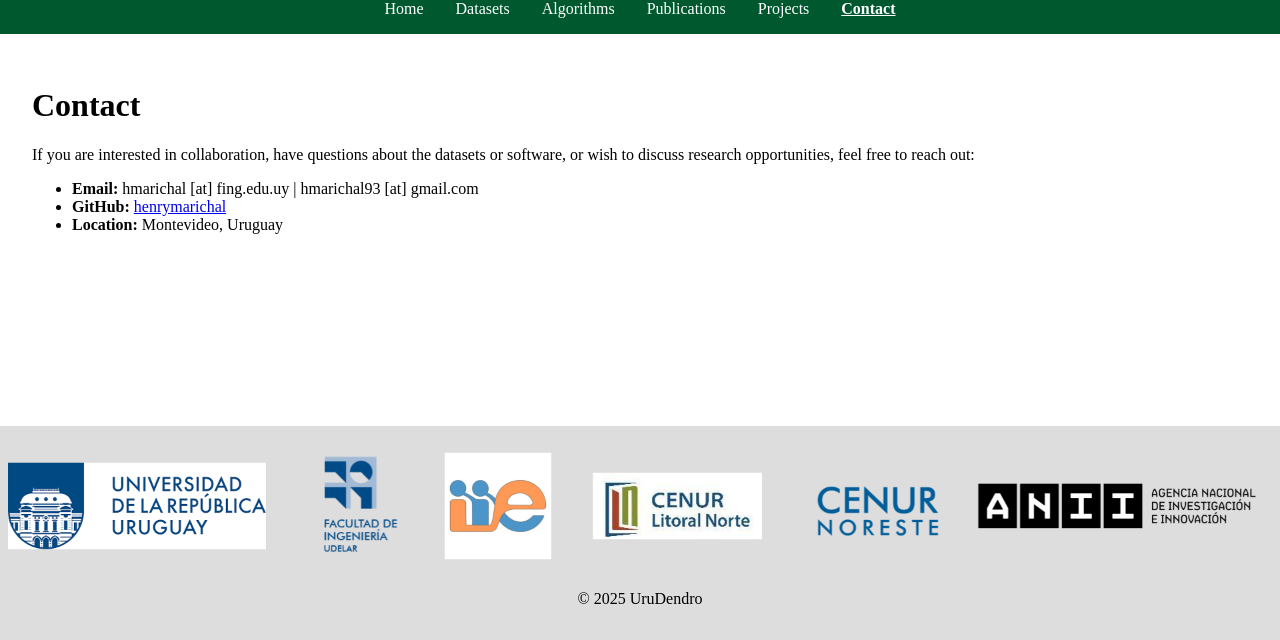
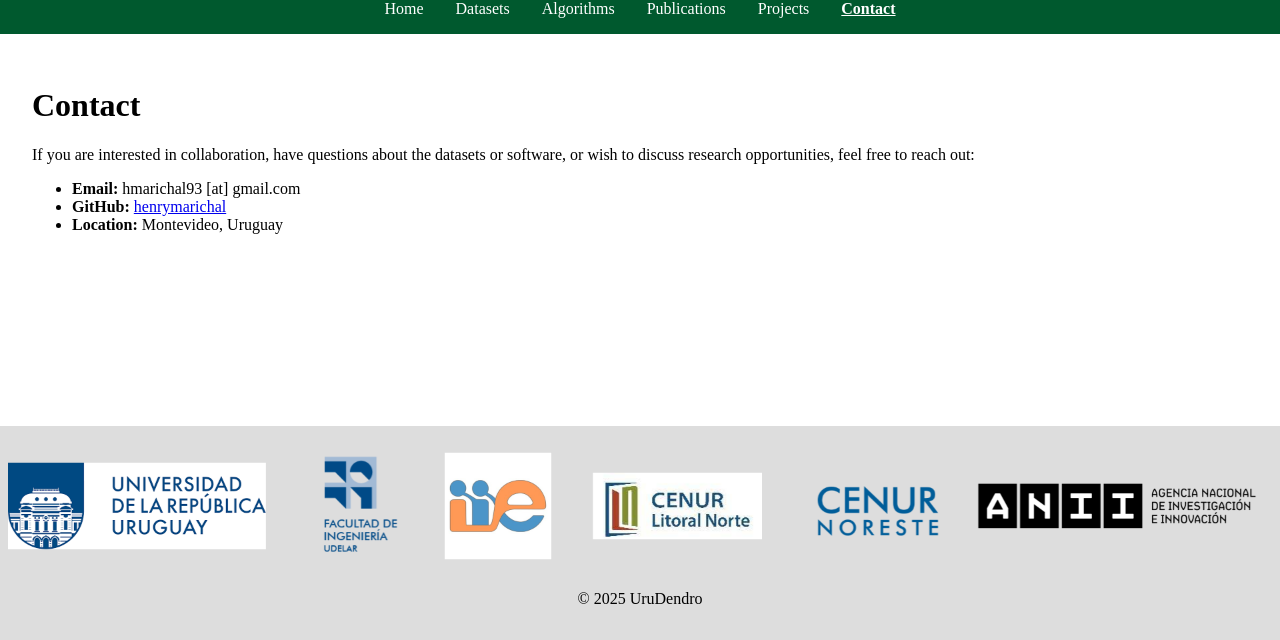
Before and after one commit to hmarichal93/uruDendro, a plain HTML site: page contacto.html in a window 1280 px wide. Shown: the part 160-800 px from the top of the page. Drawn offline with Linux system fonts and the light colour scheme.

Commit message:
changed email contact

```diff
--- a/contacto.html
+++ b/contacto.html
@@ -39,7 +39,7 @@
     <h1>Contact</h1>
     <p>If you are interested in collaboration, have questions about the datasets or software, or wish to discuss research opportunities, feel free to reach out:</p>
     <ul>
-      <li><strong>Email:</strong> hmarichal [at] fing.edu.uy | hmarichal93 [at] gmail.com</li>
+      <li><strong>Email:</strong>  hmarichal93 [at] gmail.com</li>
       <li><strong>GitHub:</strong> <a href="https://github.com/hmarichal93" target="_blank">henrymarichal</a></li>
       <li><strong>Location:</strong> Montevideo, Uruguay</li>
     </ul>
```
